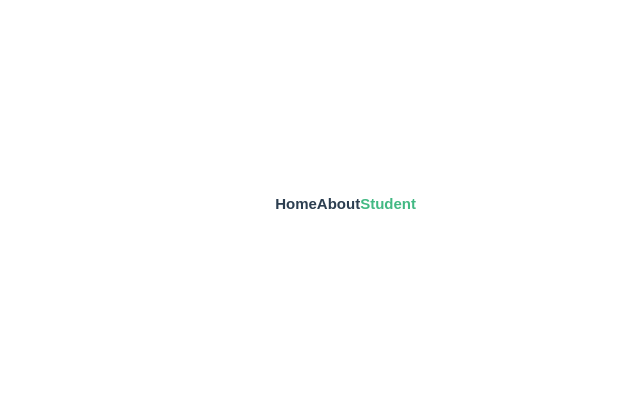
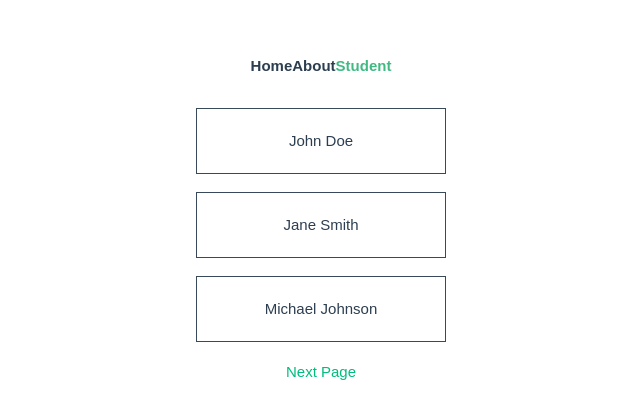
Before and after one commit to SE331-2023-project1/project01-mairoo, a Vue app in the folder Project01-mairoo/: page /student in a window 1280 px wide. Shown: the part 196-614 px from the top of the page, without its empty margins (194-834 px from the left). Built offline with nearby package versions, Linux system fonts and the light colour scheme; data requests are answered from the project's data file.

Commit message:
finish student view

```diff
--- a/Project01-mairoo/src/App.vue
+++ b/Project01-mairoo/src/App.vue
@@ -1,5 +1,5 @@
 <script setup lang="ts">
-import { RouterLink} from 'vue-router'
+import { RouterLink, RouterView} from 'vue-router'
 
 
 </script>
@@ -11,6 +11,7 @@ import { RouterLink} from 'vue-router'
       <RouterLink to="/about">About</RouterLink>
       <RouterLink to="/student">Student</RouterLink>
     </nav>
+       <RouterView></RouterView>
   </header>
 </template>
 
--- a/Project01-mairoo/src/router/index.ts
+++ b/Project01-mairoo/src/router/index.ts
@@ -18,8 +18,9 @@ const router = createRouter({
     },
     {
       path: '/student',
-      name: 'student',
-      component: StudentView
+      name: 'studentList',
+      component: StudentView,
+      props: (route) => ({ page: parseInt((route.query?.page as string) || '1') })
     }
   ]
 })
--- a/Project01-mairoo/src/services/StudentService.ts
+++ b/Project01-mairoo/src/services/StudentService.ts
@@ -12,7 +12,10 @@ const apiClient: AxiosInstance = axios.create({
 })
 
 export default {
-  getStudent(): Promise<AxiosResponse<StudentItem[]>> {
-    return apiClient.get<StudentItem[]>('/students')
+  getStudent(perPage: number, page: number): Promise<AxiosResponse<StudentItem[]>> {
+    return apiClient.get<StudentItem[]>('/students?_limit=' + perPage + '&_page=' + page)
+  },
+  getStudentById(id: number): Promise<AxiosResponse<StudentItem>> {
+    return apiClient.get<StudentItem>('students/' + id.toString())
   }
 }
--- a/Project01-mairoo/src/views/HomeView.vue
+++ b/Project01-mairoo/src/views/HomeView.vue
@@ -8,7 +8,7 @@
       <div class="body-view">
         <h1>See The Student Info</h1>
         <div>
-          <RouterLink to="/studentlist"> HERE!! </RouterLink>
+          <RouterLink to="/student"> HERE!! </RouterLink>
         </div>
       </div>
     </body>
--- a/Project01-mairoo/src/views/StudentView.vue
+++ b/Project01-mairoo/src/views/StudentView.vue
@@ -1,19 +1,64 @@
 <script setup lang="ts">
 import StudentCard from '../components/StudentCard.vue'
 import type { StudentItem } from '@/type'
-import { ref } from 'vue'
+import { computed, ref, watchEffect } from 'vue'
 import StudentService from '@/services/StudentService'
+import type { AxiosResponse } from 'axios';
+import { useRouter } from 'vue-router'
 
 const studentList = ref<Array<StudentItem>>([])
+const totalEvent = ref<number>(0)
+const router = useRouter()
 
-StudentService.getStudent().then((response) => {
-  studentList.value = response.data
+const props = defineProps({
+  page: {
+    type: Number,
+    required: true
+  },
+  limit: {
+    type: Number,
+    required: true
+  }
 })
+
+watchEffect(() =>{
+
+  StudentService.getStudent(3, props.page)
+  .then((response: AxiosResponse<StudentItem[]>) => {
+    studentList.value = response.data
+    totalEvent.value = response.headers['x-total-count']
+  })
+  .catch(() => {
+    router.push({ name: 'NetworkError' })
+  })
+
+})
+const hasNextPage = computed(() => {
+  const totalPages = Math.ceil(totalEvent.value / 3)
+  return props.page.valueOf() < totalPages
+})
+
 </script>
 
 <template>
   <main class="events">
     <StudentCard v-for="student in studentList" :key="student.id" :student="student"></StudentCard>
+    <RouterLink
+        :to="{ name: 'studentList', query: { page: page - 1 } }"
+        rel="prev"
+        v-if="page != 1"
+        class="text-left text-gray-700 no-underline"
+      >
+        Prev Page
+      </RouterLink>
+      <RouterLink
+        :to="{ name: 'studentList', query: { page: page + 1 } }"
+        rel="next"
+        v-if="hasNextPage"
+        class="text-right text-gray-700 no-underline"
+      >
+        Next Page
+      </RouterLink>
   </main>
 </template>
 
```
